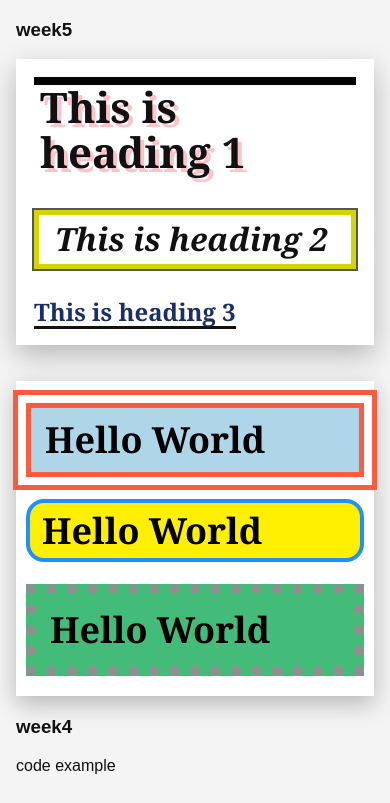
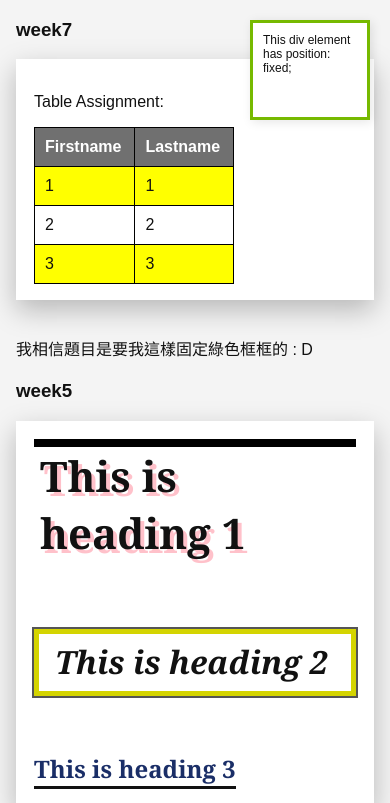
Before and after one commit to Peterchen1120/html_homework, a plain HTML site: page index.html in a window 390 px wide. Shown: the top 803 px of the page. Drawn offline with Linux system fonts and the light colour scheme.

Commit message:
Update index.html

```diff
--- a/index.html
+++ b/index.html
@@ -34,10 +34,12 @@
 
         table {
             border-collapse: collapse;
+            /* 調整作業表格的基礎寬度 */
+            min-width: 200px;
         }
 
         th, td {
-            padding: 5px;
+            padding: 10px; /* 稍微加大 padding 讓外觀更接近圖示 */
             border: 1px solid black;
             text-align: left;
         }
@@ -46,18 +48,37 @@
             background-color: #f2f2f2;
         }
 
-        .c1 {
-            color: blue;
+        /* --- 新增：作業要求的表格樣式 --- */
+        .assignment-table th {
+            background-color: #707070;
+            color: white;
+        }
+        .yellow-bg {
+            background-color: #FFFF00;
+        }
+        .white-bg {
+            background-color: #FFFFFF;
         }
 
-        .c2 {
-            color: red;
+        /* --- 新增：固定位置的 Div 樣式 --- */
+        .fixed-box {
+            position: fixed;
+            top: 20px;
+            right: 20px;
+            width: 150px;
+            height: 120px;
+            border: 3px solid #76b900;
+            padding: 10px;
+            background-color: white;
+            font-size: 14px;
+            z-index: 1000; /* 確保它在最上層 */
+            box-shadow: 2px 2px 10px rgba(0,0,0,0.1);
         }
 
-        .font_box {
-            width: 100ch;
-        }
-
+        /* 原有的樣式保持不變 */
+        .c1 { color: blue; }
+        .c2 { color: red; }
+        .font_box { width: 100ch; }
         iframe {
             display: block;
             width: 500px;
@@ -65,21 +86,11 @@
             border: none;
             margin-top: 10px;
         }
-
         .assignment {
             margin-top: 56px;
             padding-top: 28px;
             border-top: 3px solid #d0d0d0;
         }
-
-        .instruction {
-            margin: 0 0 48px;
-            font-family: Arial, Helvetica, sans-serif;
-            font-size: clamp(22px, 2.3vw, 34px);
-            line-height: 1.45;
-            font-weight: 400;
-        }
-
         .card {
             width: min(900px, 100%);
             margin: 0;
@@ -87,7 +98,6 @@
             padding: 32px 16px 28px;
             box-shadow: 0 8px 22px rgba(0, 0, 0, 0.25);
         }
-
         .sample {
             margin: 0 0 34px;
             font-family: Georgia, "Times New Roman", serif;
@@ -96,11 +106,6 @@
             line-height: 1.1;
             color: #000;
         }
-
-        .sample:last-child {
-            margin-bottom: 0;
-        }
-
         .top {
             padding: 12px 14px;
             background: var(--top-fill);
@@ -108,29 +113,17 @@
             outline: 5px solid var(--top-border);
             outline-offset: 8px;
         }
-
         .middle {
             padding: 8px 12px;
             background: var(--middle-fill);
             border: 4px solid var(--middle-border);
             border-radius: 18px;
         }
-
         .bottom {
             padding: 16px 14px;
             background: var(--bottom-fill);
             border: 10px dotted var(--dot-color);
         }
-
-        .note {
-            margin: 38px 0 0;
-            text-align: left;
-            color: var(--note-color);
-            font-family: Arial, Helvetica, sans-serif;
-            font-size: clamp(24px, 2.8vw, 42px);
-            font-style: italic;
-        }
-
         .exercise18-card {
             width: min(920px, 100%);
             margin: 0 0 36px;
@@ -138,7 +131,6 @@
             background: #fff;
             box-shadow: 0 10px 26px rgba(0, 0, 0, 0.25);
         }
-
         .exercise18-h1 {
             margin: 0 0 62px;
             width: fit-content;
@@ -147,9 +139,7 @@
             text-shadow: 4px 4px 0 rgba(255, 182, 193, 0.85);
             font-family: Georgia, "Times New Roman", serif;
             font-size: clamp(42px, 4.8vw, 82px);
-            line-height: 1.05;
         }
-
         .exercise18-h2 {
             margin: 0 0 56px;
             padding: 6px 16px 8px;
@@ -159,20 +149,15 @@
             font-family: Georgia, "Times New Roman", serif;
             font-size: clamp(32px, 4vw, 64px);
             font-style: italic;
-            line-height: 1.1;
         }
-
         .exercise18-h3 {
             margin: 6px 0 0;
             text-align: right;
             color: #1a2e67;
             font-family: Georgia, "Times New Roman", serif;
             font-size: clamp(24px, 2.6vw, 42px);
-            line-height: 1.1;
             font-weight: 700;
-            text-decoration: none;
         }
-
         .exercise18-h3 span {
             display: inline-block;
             padding-bottom: 1px;
@@ -180,42 +165,53 @@
         }
 
         @media (max-width: 768px) {
-            body {
-                margin: 16px;
-            }
-
-            iframe {
-                width: 100%;
-                height: 360px;
-            }
-
-            .card {
-                padding: 22px 10px 20px;
-            }
-
-            .sample {
-                margin-bottom: 22px;
-            }
-
-            .exercise18-card {
-                padding: 18px 18px 16px;
-            }
-
-            .exercise18-h1 {
-                margin-bottom: 30px;
-            }
-
-            .exercise18-h2 {
-                margin-bottom: 30px;
-            }
-
-            .exercise18-h3 {
-                text-align: left;
-            }
+            body { margin: 16px; }
+            iframe { width: 100%; height: 360px; }
+            .card { padding: 22px 10px 20px; }
+            .exercise18-card { padding: 18px 18px 16px; }
+            .exercise18-h3 { text-align: left; }
+            /* 行動版調整固定盒子的位置，避免擋住內容 */
+            .fixed-box { width: 120px; height: 100px; font-size: 12px; }
         }
     </style>
 </head>
 <body>
+    <div class="fixed-box">
+        This div element has position: fixed;
+    </div>
+
+    <h3>week7</h3>
+    <div>
+        <div class="exercise18-card">
+            <p>Table Assignment:</p>
+            <table class="assignment-table">
+                <thead>
+                    <tr>
+                        <th>Firstname</th>
+                        <th>Lastname</th>
+                    </tr>
+                </thead>
+                <tbody>
+                    <tr class="yellow-bg">
+                        <td>1</td>
+                        <td>1</td>
+                    </tr>
+                    <tr class="white-bg">
+                        <td>2</td>
+                        <td>2</td>
+                    </tr>
+                    <tr class="yellow-bg">
+                        <td>3</td>
+                        <td>3</td>
+                    </tr>
+                </tbody>
+            </table>
+        </div>
+        <p>我相信題目是要我這樣固定綠色框框的 : D</p>
+    </div>
+
+
+
     <h3>week5</h3>
     <div>
         <div class="exercise18-card">
@@ -224,15 +220,14 @@
             <h3 class="exercise18-h3"><span>This is heading 3</span></h3>
         </div>
     </div>
+
     <div>
-
         <div class="card">
                 <h1 class="sample top">Hello World</h1>
                 <h1 class="sample middle">Hello World</h1>
                 <h1 class="sample bottom">Hello World</h1>
         </div>
     </div>
-
 
     <div>
         <h3>week4</h3>
@@ -281,7 +276,5 @@ var person = {
             </tr>
         </table>
     </div>
-
-
 </body>
 </html>
```
